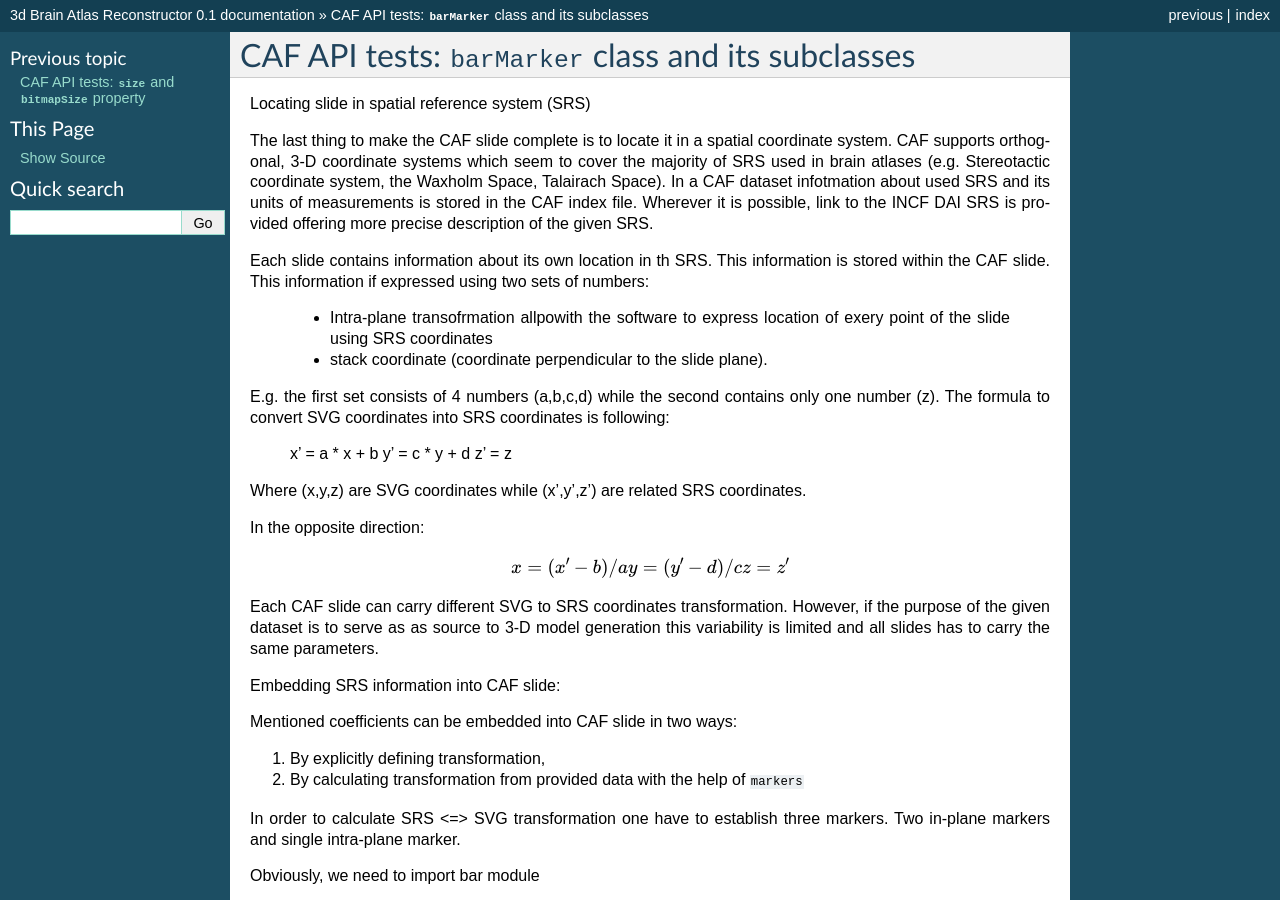
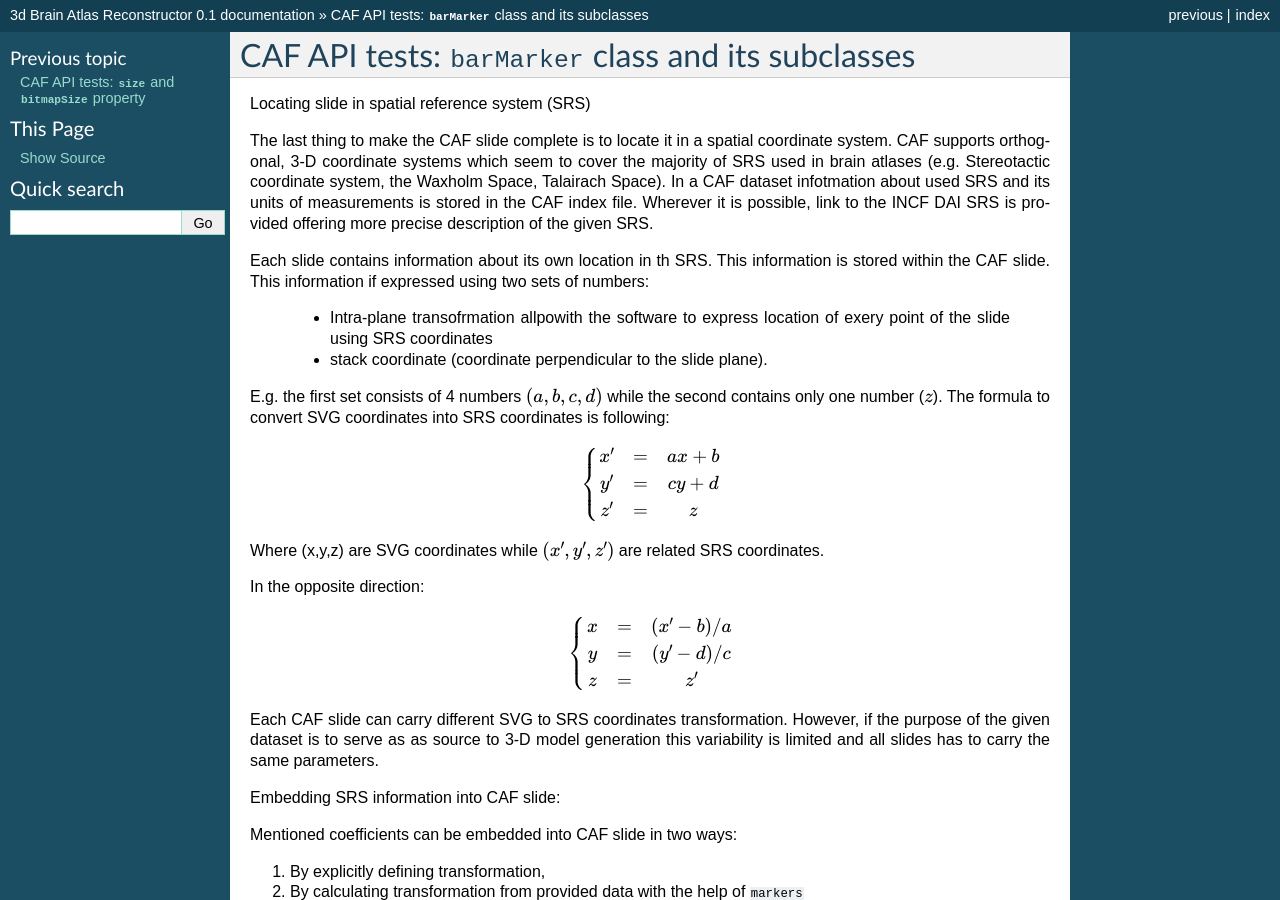
Before and after one commit to pmajka/3dbar, a Sphinx documentation site: the page built from doc/sphinx/source/test_markers.rst, in a window 1280 px wide and 900 px high. Built offline with Sphinx 7.4.7, drawn with Linux system fonts in a browser that asks for light colours; formulas are drawn with MathJax 3; pages that are not in the unit, such as notebooks, are missing from menus.

Commit message:
Sphinx documentation update
git-svn-id: http://svn.3dbar.org/svn/3dbar_sharable/trunk@44 bf95b417-27cd-4b1f-9e77-6486572a7b41

```diff
--- a/doc/sphinx/source/index.rst
+++ b/doc/sphinx/source/index.rst
@@ -5,6 +5,9 @@
 
 Welcome to 3d Brain Atlas Reconstructor's documentation!
 ========================================================
+
+.. warning::
+   This is only a draft of documentation!
 
 Contents:
 
--- a/doc/sphinx/source/test_markers.rst
+++ b/doc/sphinx/source/test_markers.rst
@@ -23,23 +23,29 @@ two sets of numbers:
       exery point of the slide using SRS coordinates
     - stack coordinate (coordinate perpendicular to the slide plane).
 
-E.g. the first set consists of 4 numbers (a,b,c,d) while the second contains
-only one number (z).  The formula to convert SVG coordinates into SRS
+E.g. the first set consists of 4 numbers :math:`(a,b,c,d)` while the second contains
+only one number (:math:`z`).  The formula to convert SVG coordinates into SRS
 coordinates is following:
 
-    x' = a * x + b
-    y' = c * y + d
-    z' = z
+.. math::
 
-Where (x,y,z) are SVG coordinates while (x',y',z') are related SRS coordinates.
+    \left\{\begin{matrix}
+    x' & =  & ax + b \\
+    y' & =  & cy + d \\
+    z' & =  & z \\
+    \end{matrix}\right.
+
+Where (x,y,z) are SVG coordinates while :math:`(x',y',z')` are related SRS coordinates.
 
 In the opposite direction:
 
 .. math::
 
-    x = (x' - b)/a
-    y = (y' - d)/c
-    z = z'
+    \left\{\begin{matrix}
+    x & = & (x' - b)/a \\
+    y & = & (y' - d)/c \\
+    z & = & z'
+    \end{matrix}\right.
 
 Each CAF slide can carry different SVG to SRS coordinates transformation.
 However, if the purpose of the given dataset is to serve as as source to 3-D
```
Also changed, not shown: doc/sphinx/source/caf_basics.rst (+56 -44 lines).
